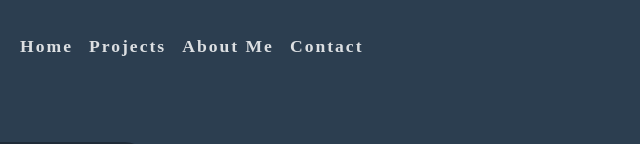
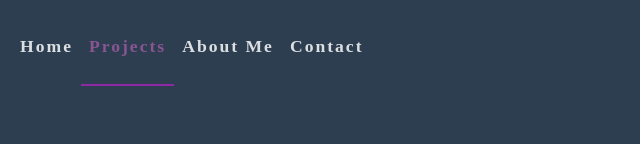
Before and after one commit to VanMeerbeeckBenny/Portfolio, a Vue app: page /project in a window 1280 px wide. Shown: the top 144 px of the page, without its empty margins (0-640 px from the left). Built offline with nearby package versions, Linux system fonts and the light colour scheme.

Commit message:
Add check for active main menu item

```diff
--- a/src/components/MainMenu.vue
+++ b/src/components/MainMenu.vue
@@ -11,7 +11,7 @@
               <router-link class="nav-link" :to="{ name: 'home-page' }">Home</router-link>
             </li>
             <li class="nav-item">
-              <router-link class="nav-link" :to="{ name: 'c-project-page' }">Projects</router-link>
+              <router-link class="nav-link" :to="{ name: 'c-project-page' }" :class="{ 'router-link-active': isProjectActive }">Projects</router-link>
             </li>
             <li class="nav-item">
               <router-link class="nav-link" :to="{ name: 'about-page' }">About Me</router-link>
@@ -25,6 +25,31 @@
     </nav>
   </header>
 </template>
+
+<script>
+import { computed } from 'vue';
+import { useRoute } from 'vue-router';
+
+export default {
+
+  setup() {
+    const route = useRoute();
+
+    const isProjectActive = computed(() => {
+      const currentRouteName = route.name;
+      if(typeof(currentRouteName) !== 'undefined')
+      {
+        return currentRouteName === 'project-page' || currentRouteName.includes('project-');
+      }else return null;
+    });
+
+    return {
+      isProjectActive,
+    };
+  },
+};
+</script>
+
 <style scoped>
 @import '../assets/base.css';
 
```
